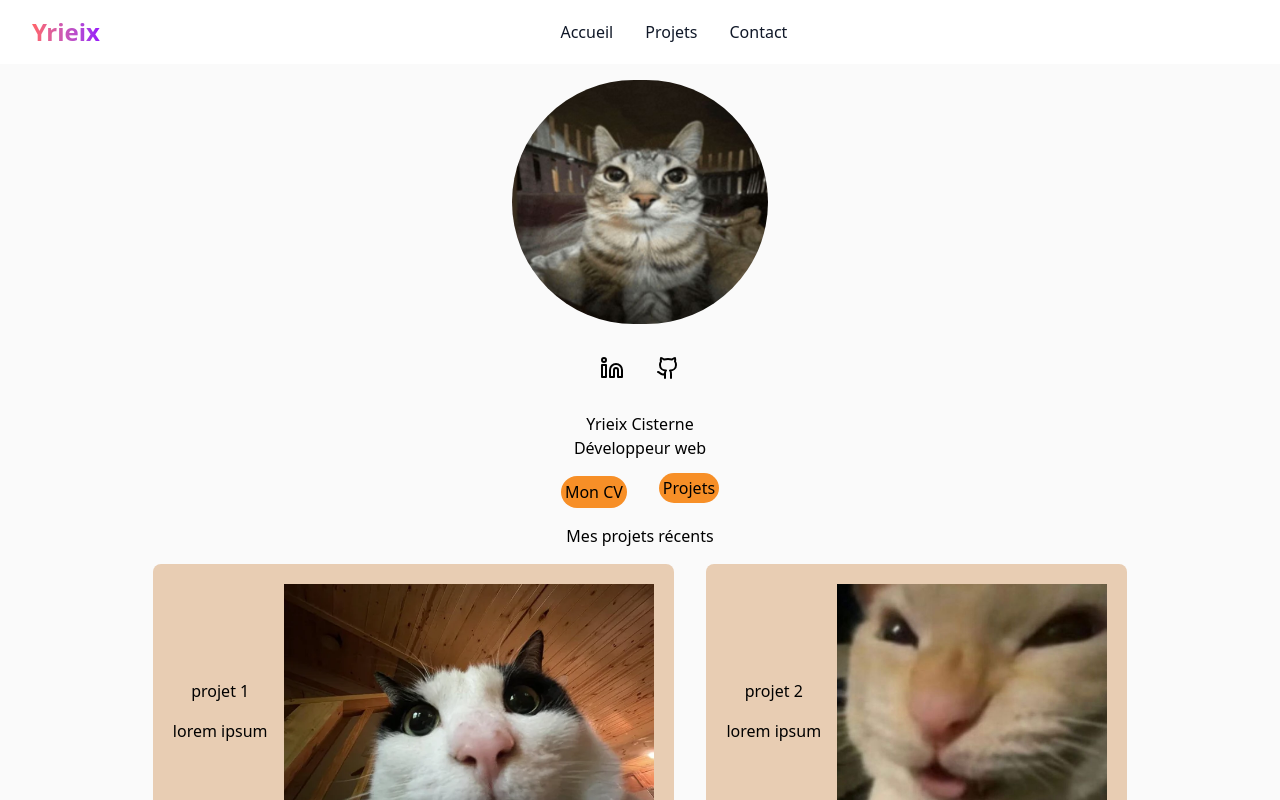
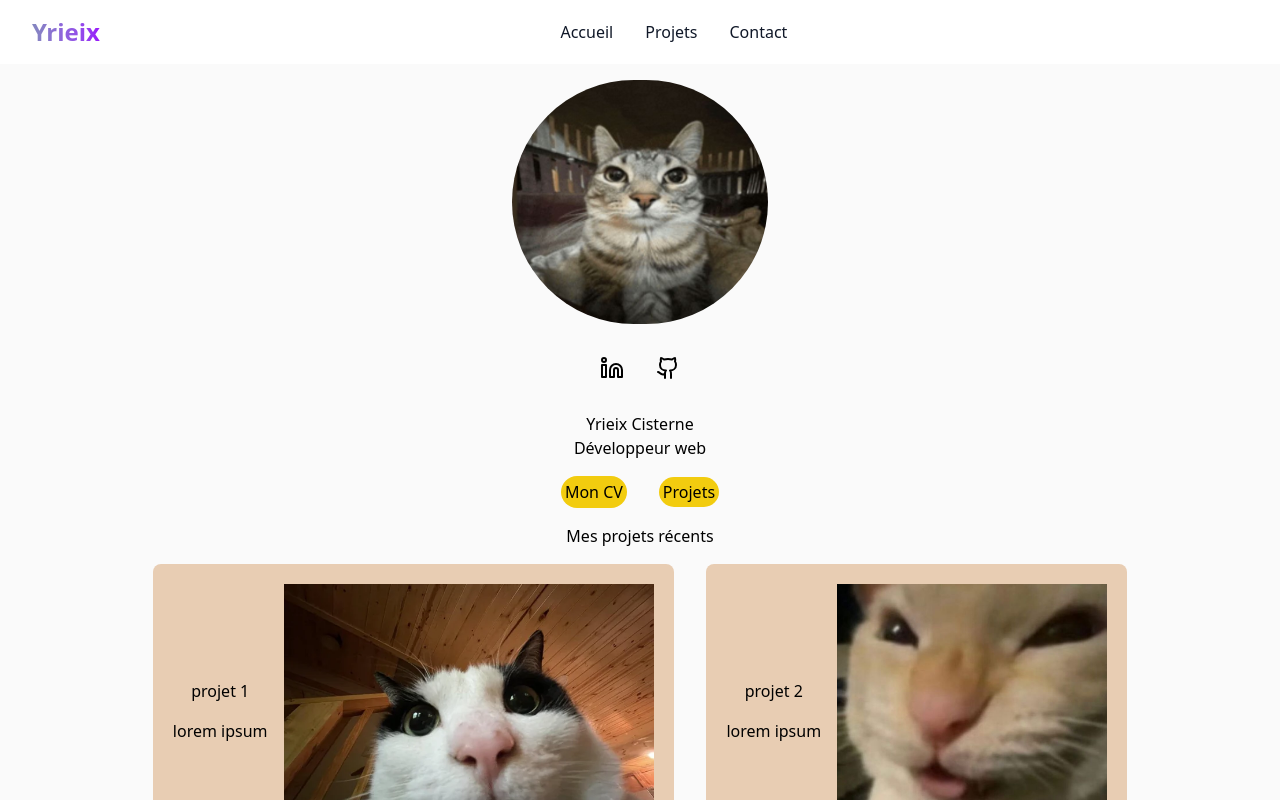
Before and after one commit to yrieix-cisterne-nws/site_web, a React (Vite) app: page / in a window 1280 px wide. Shown: the top 800 px of the page. Built offline with nearby package versions, Linux system fonts and the light colour scheme; no server answers.

Commit message:
Layout fix

```diff
--- a/src/App.jsx
+++ b/src/App.jsx
@@ -6,19 +6,20 @@ import Navbar from "./component/header";
 import Projet from "./pages/Projet";
 import Contact from "./pages/Contact";
 import Footer from "./component/footer";
+import Layout from "./component/layout";
 
 
 function App() {
   return (
     <Router>
       <ScrollToTop/>
-      <Navbar/>
+      <Layout>
         <Routes>
           <Route path="/" element={<Home />} />
           <Route path="/projet" element={<Projet />} />
           <Route path="/contact" element={<Contact />} />
         </Routes>
-        <Footer/>
+      </Layout>
     </Router>
   );
 };
--- a/src/component/header.jsx
+++ b/src/component/header.jsx
@@ -17,7 +17,7 @@ export default function Navbar() {
 
             {/* Logo */}
             <div className="shrink-0">
-              <span className="text-2xl font-bold bg-linear-to-r from-red-400 to-purple-600 bg-clip-text text-transparent">
+              <span className="text-2xl font-bold bg-linear-to-r from-[#8487BF] to-purple-600 bg-clip-text text-transparent">
                 Yrieix
               </span>
             </div>
--- /dev/null
+++ b/src/component/layout.jsx
@@ -0,0 +1,16 @@
+import Footer from "./footer"
+import Navbar from "./header"
+
+const Layout = ({children}) =>{
+    return(
+    <div className="flex flex-col min-h-screen">
+        <Navbar/>
+        <main className="flex justify-center items-center min-h-auto bg-[#FAFAFA] grow">
+        {children}
+        </main>
+        <Footer/>
+    </div>
+    )
+}
+
+export default Layout;
--- a/src/pages/Contact.jsx
+++ b/src/pages/Contact.jsx
@@ -2,15 +2,15 @@ import { ContactUs } from "../component/formulaire";
 
 export default function Contact () {
     return(
-        <div className='flex justify-center items-center h-screen bg-[#FAFAFA]'>
+        <>
                 <div className="flex flex-row gap-16 bg-[#e8cdb3] p-40 rounded-lg">
                     <div className="flex flex-col gap-4 justify-center items-center">
                         <a href="mailto:ycisterne@normandiewebschool.fr" className="text-blue-500 underline">ycisterne@normandiewebschool.fr</a>
-                    <p></p>
                         <p>Actuellement sur Rouen, 76000</p>
                     </div>
                     <ContactUs />
                 </div>
-        </div>
+        </>
+
     )
 }
--- a/src/pages/Home.jsx
+++ b/src/pages/Home.jsx
@@ -24,10 +24,10 @@ export default function Home () {
 
             <div className="flex flex-row gap-8 justify-center pt-4">
                 <div>
-                    <a href=""><button className="bg-[#f78f27] hover:bg-[#278ff7] transition-all duration-500 rounded-full p-1 cursor-pointer">Mon CV</button></a>
+                    <a href=""><button className="bg-[#F2CC0F] hover:bg-[#8487BF] transition-all duration-500 rounded-full p-1 cursor-pointer">Mon CV</button></a>
                 </div>
-                <div>
-                    <Link to="/projet" className="bg-[#f78f27] hover:bg-[#278ff7] transition-all duration-500 rounded-full p-1 cursor-pointer">Projets</Link>
+                <div className='pt-1'>
+                    <Link to="/projet" className="bg-[#F2CC0F] hover:bg-[#8487BF] transition-all duration-500 rounded-full p-1 cursor-pointer">Projets</Link>
                 </div>
             </div>
         </main>
@@ -64,7 +64,7 @@ export default function Home () {
 
 
                 <div className='flex justify-center pt-4 pb-4'>
-                    <Link to="/contact" className="bg-[#f78f27] hover:bg-[#278ff7] transition-all duration-500 rounded-full p-1 cursor-pointer">Me contacter</Link>
+                    <Link to="/contact" className="bg-[#F2CC0F] hover:bg-[#8487BF] transition-all duration-500 rounded-full p-1 cursor-pointer">Me contacter</Link>
                 </div>
         </section>
 
```
Lines whose indentation alone changed are shown as unchanged.
